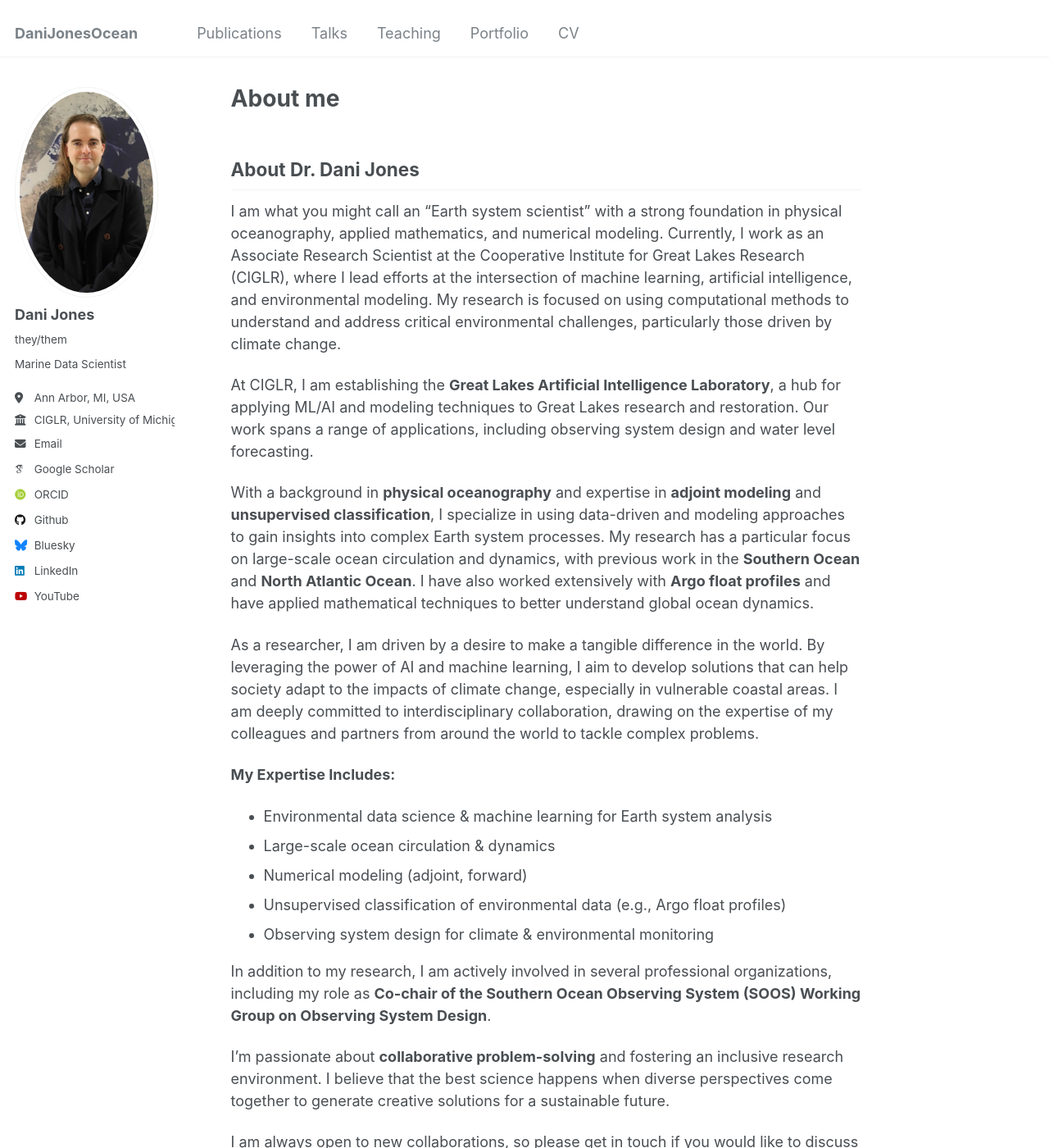
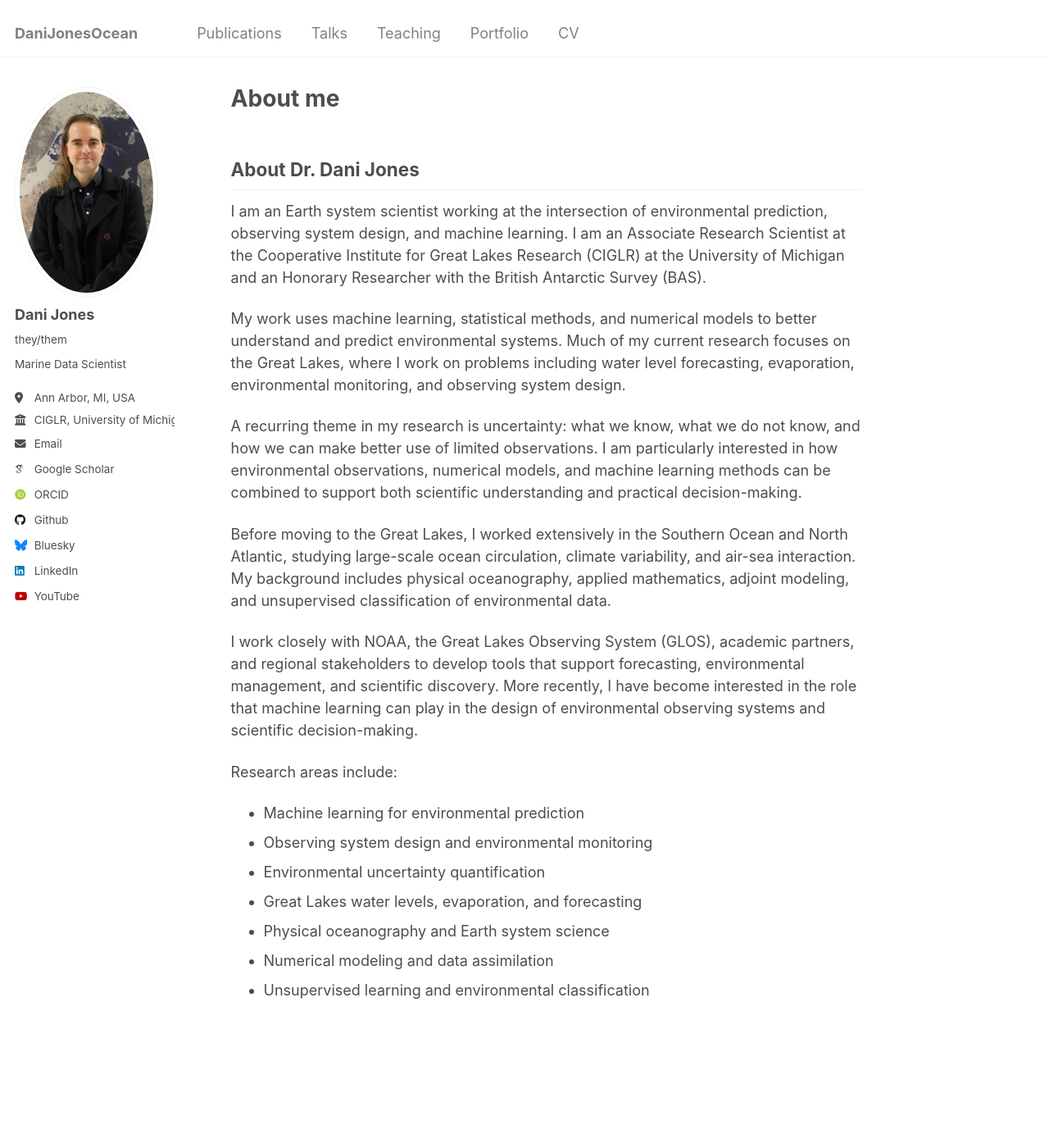
Before and after one commit to DaniJonesOcean/danijonesocean.github.io, a Jekyll site: the page built from _pages/about.md, in a window 1280 px wide and 1400 px high. Shown: the whole window at 82% size. Built offline with Jekyll 4.4.1, drawn with Linux system fonts in a browser that asks for light colours; some web fonts are replaced; some of the changed text lies outside the part shown.

Commit message:
Update "about"

```diff
--- a/_pages/about.md
+++ b/_pages/about.md
@@ -9,23 +9,22 @@ redirect_from:
 
 ## About Dr. Dani Jones
 
-I am what you might call an "Earth system scientist" with a strong foundation in physical oceanography, applied mathematics, and numerical modeling. Currently, I work as an Associate Research Scientist at the Cooperative Institute for Great Lakes Research (CIGLR), where I lead efforts at the intersection of machine learning, artificial intelligence, and environmental modeling. My research is focused on using computational methods to understand and address critical environmental challenges, particularly those driven by climate change.
+I am an Earth system scientist working at the intersection of environmental prediction, observing system design, and machine learning. I am an Associate Research Scientist at the Cooperative Institute for Great Lakes Research (CIGLR) at the University of Michigan and an Honorary Researcher with the British Antarctic Survey (BAS).
 
-At CIGLR, I am establishing the **Great Lakes Artificial Intelligence Laboratory**, a hub for applying ML/AI and modeling techniques to Great Lakes research and restoration. Our work spans a range of applications, including observing system design and water level forecasting.
+My work uses machine learning, statistical methods, and numerical models to better understand and predict environmental systems. Much of my current research focuses on the Great Lakes, where I work on problems including water level forecasting, evaporation, environmental monitoring, and observing system design.
 
-With a background in **physical oceanography** and expertise in **adjoint modeling** and **unsupervised classification**, I specialize in using data-driven and modeling approaches to gain insights into complex Earth system processes. My research has a particular focus on large-scale ocean circulation and dynamics, with previous work in the **Southern Ocean** and **North Atlantic Ocean**. I have also worked extensively with **Argo float profiles** and have applied mathematical techniques to better understand global ocean dynamics.
+A recurring theme in my research is uncertainty: what we know, what we do not know, and how we can make better use of limited observations. I am particularly interested in how environmental observations, numerical models, and machine learning methods can be combined to support both scientific understanding and practical decision-making.
 
-As a researcher, I am driven by a desire to make a tangible difference in the world. By leveraging the power of AI and machine learning, I aim to develop solutions that can help society adapt to the impacts of climate change, especially in vulnerable coastal areas. I am deeply committed to interdisciplinary collaboration, drawing on the expertise of my colleagues and partners from around the world to tackle complex problems.
+Before moving to the Great Lakes, I worked extensively in the Southern Ocean and North Atlantic, studying large-scale ocean circulation, climate variability, and air-sea interaction. My background includes physical oceanography, applied mathematics, adjoint modeling, and unsupervised classification of environmental data.
 
-**My Expertise Includes:**
-- Environmental data science & machine learning for Earth system analysis
-- Large-scale ocean circulation & dynamics
-- Numerical modeling (adjoint, forward)
-- Unsupervised classification of environmental data (e.g., Argo float profiles)
-- Observing system design for climate & environmental monitoring
+I work closely with NOAA, the Great Lakes Observing System (GLOS), academic partners, and regional stakeholders to develop tools that support forecasting, environmental management, and scientific discovery. More recently, I have become interested in the role that machine learning can play in the design of environmental observing systems and scientific decision-making.
 
-In addition to my research, I am actively involved in several professional organizations, including my role as **Co-chair of the Southern Ocean Observing System (SOOS) Working Group on Observing System Design**.
+Research areas include:
 
-I'm passionate about **collaborative problem-solving** and fostering an inclusive research environment. I believe that the best science happens when diverse perspectives come together to generate creative solutions for a sustainable future.
-
-I am always open to new collaborations, so please get in touch if you would like to discuss opportunities.
+* Machine learning for environmental prediction
+* Observing system design and environmental monitoring
+* Environmental uncertainty quantification
+* Great Lakes water levels, evaporation, and forecasting
+* Physical oceanography and Earth system science
+* Numerical modeling and data assimilation
+* Unsupervised learning and environmental classification
```
